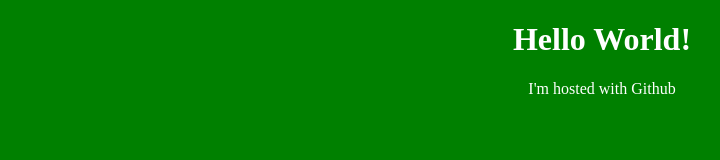
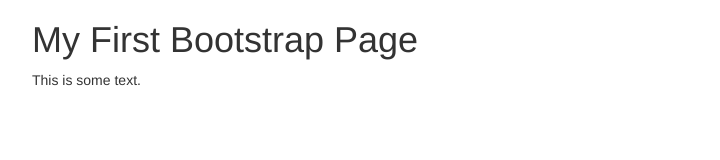
Before and after one commit to bakoalex/test, a plain HTML site: page index.html in a window 1280 px wide. Shown: the whole page, without its empty margins (38-758 px from the left). Drawn offline with nearby package versions, Linux system fonts and the light colour scheme.

Commit message:
Update index.html

```diff
--- a/index.html
+++ b/index.html
@@ -1,17 +1,19 @@
-<!DOCTYPE html>
-<html>
-</head>
-  <title>First Github website</title>
+ <!DOCTYPE html>
+<html lang="en">
+<head>
+  <title>Bootstrap Example</title>
+  <meta charset="utf-8">
+  <meta name="viewport" content="width=device-width, initial-scale=1">
+  <link rel="stylesheet" href="http://maxcdn.bootstrapcdn.com/bootstrap/3.3.7/css/bootstrap.min.css">
+  <script src="https://ajax.googleapis.com/ajax/libs/jquery/1.12.4/jquery.min.js"></script>
+  <script src="http://maxcdn.bootstrapcdn.com/bootstrap/3.3.7/js/bootstrap.min.js"></script>
 </head>
 <body>
-<h1>Hello World!</h1>
-<p1>I'm hosted with Github</p1>
+
+<div class="container">
+  <h1>My First Bootstrap Page</h1>
+  <p>This is some text.</p>
+</div>
+
 </body>
-
-<style>
-p1, body {
-  background-color: green;
-  text-align: center;
-  color: #fff;
-}
 </html>
```
